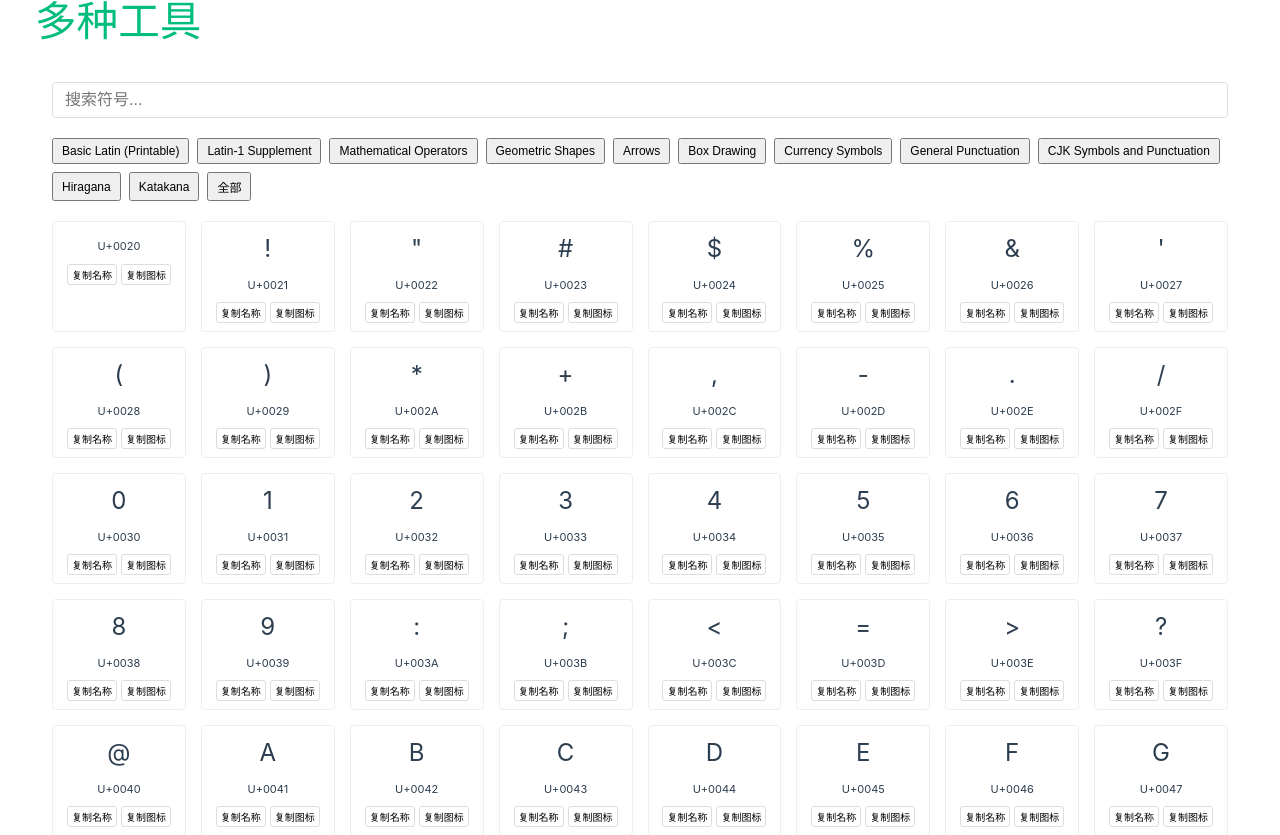
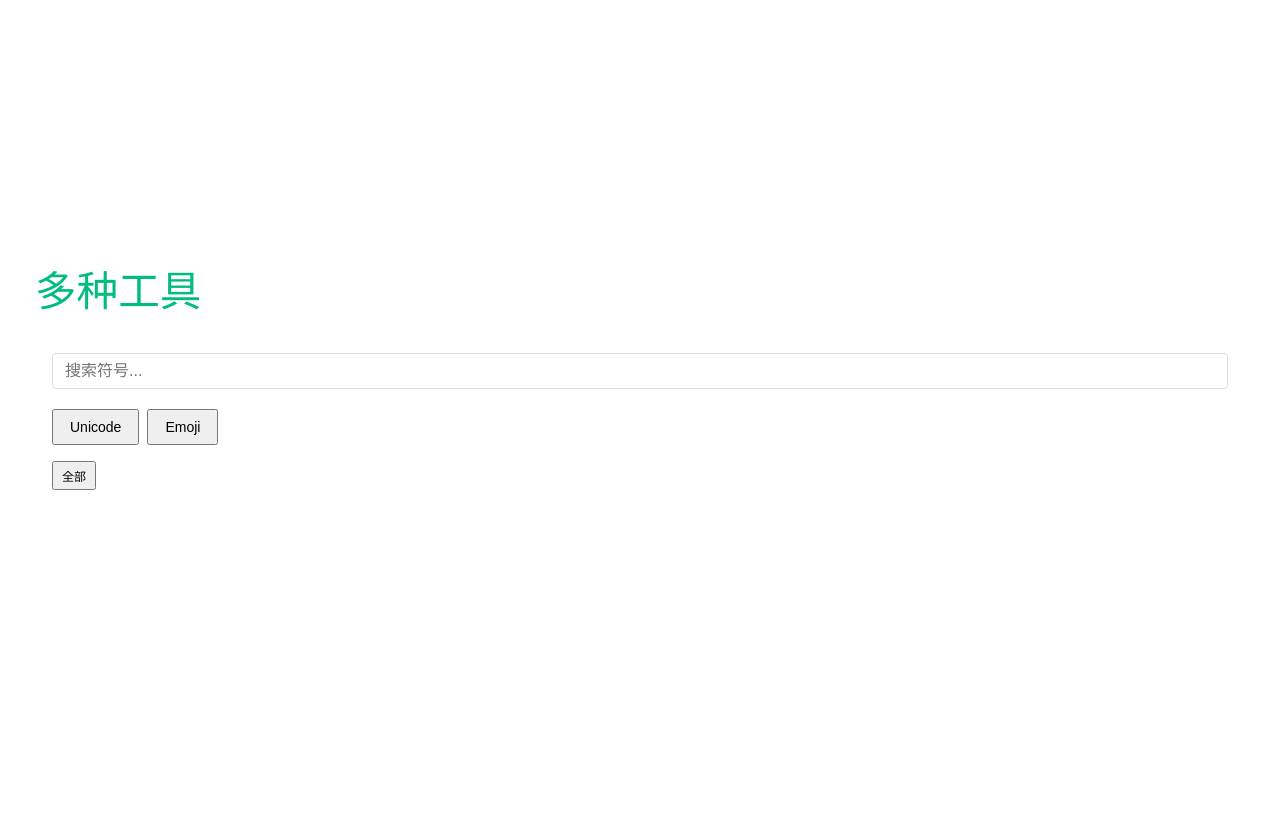
Before and after one commit to getofferhelp/vue-demo, a Vue app: page /unicode in a window 1280 px wide. Shown: the top 835 px of the page. After the commit the page ends 800 px from the top, so only its background shows below. Built offline with nearby package versions, Linux system fonts and the light colour scheme; the HTML template or start-up script is replaced by a standard one; what @emoji-mart/data would draw is missing.

Commit message:
Revert "x"
This reverts commit 06f717a3f9f2e621bce9b6f74df878255246d4e8.

```diff
--- a/src/components/IconUnicode.vue
+++ b/src/components/IconUnicode.vue
@@ -1,14 +1,24 @@
 <script setup lang="ts">
 import { ref, computed } from 'vue'
-import { unicodeBlockCategories, getIconsByCategory } from '../data/icons'
+import {
+  mainCategories,
+  unicodeBlockCategories,
+  emojiCategories,
+  getIconsByCategory,
+} from '../data/icons'
 
 const searchTerm = ref('')
+const activeMainCategory = ref<(typeof mainCategories)[number]>('emoji')
 const activeSubCategory = ref('')
 
-const subCategories = computed(() => unicodeBlockCategories)
+const categories = mainCategories
+
+const subCategories = computed(() => {
+  return activeMainCategory.value === 'emoji' ? emojiCategories : unicodeBlockCategories
+})
 
 const filteredIcons = computed(() => {
-  let icons = getIconsByCategory('unicode', activeSubCategory.value)
+  let icons = getIconsByCategory(activeMainCategory.value, activeSubCategory.value)
 
   if (searchTerm.value) {
     icons = icons.filter((icon) => icon.name.toLowerCase().includes(searchTerm.value.toLowerCase()))
@@ -35,6 +45,11 @@ const copyIcon = (icon: { name: string; icon: string }, copyType: 'name' | 'icon
       console.error('复制失败:', err)
     })
 }
+
+const handleMainCategoryClick = (category: (typeof mainCategories)[number]) => {
+  activeMainCategory.value = category
+  activeSubCategory.value = ''
+}
 </script>
 
 <template>
@@ -43,8 +58,23 @@ const copyIcon = (icon: { name: string; icon: string }, copyType: 'name' | 'icon
       <input v-model="searchTerm" type="text" placeholder="搜索符号..." class="search-input" />
     </div>
 
-    <!-- 移除主分类，只保留 Unicode 子分类 -->
+    <!-- 主分类 -->
+    <div class="main-categories">
+      <button
+        v-for="category in categories"
+        :key="category"
+        :class="{ active: activeMainCategory === category }"
+        @click="handleMainCategoryClick(category)"
+      >
+        {{ category === 'emoji' ? 'Emoji' : 'Unicode' }}
+      </button>
+    </div>
+
+    <!-- 子分类 -->
     <div class="sub-categories">
+      <button :class="{ active: activeSubCategory === '' }" @click="activeSubCategory = ''">
+        全部
+      </button>
       <button
         v-for="category in subCategories"
         :key="category"
@@ -52,9 +82,6 @@ const copyIcon = (icon: { name: string; icon: string }, copyType: 'name' | 'icon
         @click="activeSubCategory = category"
       >
         {{ category }}
-      </button>
-      <button :class="{ active: activeSubCategory === '' }" @click="activeSubCategory = ''">
-        全部
       </button>
     </div>
 
@@ -174,6 +201,16 @@ const copyIcon = (icon: { name: string; icon: string }, copyType: 'name' | 'icon
   }
 }
 
+.main-categories {
+  margin-bottom: 16px;
+}
+
+.main-categories button {
+  padding: 8px 16px;
+  margin-right: 8px;
+  font-size: 14px;
+}
+
 .sub-categories {
   margin-bottom: 20px;
   display: flex;
--- a/src/data/icons.ts
+++ b/src/data/icons.ts
@@ -7,98 +7,43 @@ console.log('Raw emoji data structure:', emojiData)
 
 // 定义 emoji-mart 数据的类型
 interface EmojiMartData {
-  categories: Array<{
-    id: string
-    name: string
-    emojis: string[]
+  emojis: {
+    [key: string]: EmojiRawData
+  }
+}
+
+interface EmojiRawData {
+  name: string
+  skins: Array<{
+    native: string
   }>
-  emojis: {
-    [key: string]: {
-      id: string
-      name: string
-      keywords: string[]
-      skins: Array<{ native: string }>
-      category: string
-    }
-  }
+  keywords: string[]
+  category: string
 }
 
 // 使用类型断言处理 emojiData
 const typedEmojiData = emojiData as unknown as EmojiMartData
 
-// 确保分类名称一致性
-const normalizeCategory = (category: string | undefined): string => {
-  return (category || 'uncategorized').toLowerCase().trim()
-}
+// 修改数据处理方式，添加类型断言
+export const emojiIcons = Object.values(typedEmojiData.emojis || {}).map((emoji) => ({
+  name: (emoji as EmojiRawData).name,
+  icon: (emoji as EmojiRawData).skins[0].native,
+  category: (emoji as EmojiRawData).category,
+  keywords: (emoji as EmojiRawData).keywords || [],
+}))
 
-// 导出 emoji 相关内容
-export const emojiIcons = Object.entries(typedEmojiData.emojis || {}).map(([id, emoji]) => {
-  // 添加调试日志
-  if (!emoji.category) {
-    console.warn('Emoji without category:', emoji)
-  }
-
-  return {
-    id,
-    name: emoji.name || '',
-    icon: emoji.skins?.[0]?.native || '',
-    category: normalizeCategory(emoji.category),
-    keywords: emoji.keywords || [],
-  }
-})
-
-// 修复 emoji 分类，确保分类名称一致性
-export const emojiCategories = Array.from(new Set(emojiIcons.map((icon) => icon.category))).filter(
-  Boolean,
-) // 过滤掉空值
-
-// 添加调试日志
-console.log('Emoji data loaded:', {
-  totalEmojis: emojiIcons.length,
-  categories: emojiCategories,
-  categoryCounts: emojiCategories.map((cat) => ({
-    category: cat,
-    count: emojiIcons.filter((e) => e.category === cat).length,
-  })),
-})
-
-// 修改默认 emoji 的类型和数据
+// 如果数据加载失败，提供一些默认的emoji
 const defaultEmojis = [
   {
-    id: 'smile',
     name: 'smile',
     icon: '😊',
     category: 'smileys',
     keywords: ['happy', 'joy'],
   },
-  {
-    id: 'heart',
-    name: 'heart',
-    icon: '❤️',
-    category: 'symbols',
-    keywords: ['love'],
-  },
-  {
-    id: 'star',
-    name: 'star',
-    icon: '⭐',
-    category: 'symbols',
-    keywords: ['favorite'],
-  },
-  {
-    id: 'sun',
-    name: 'sun',
-    icon: '☀️',
-    category: 'nature',
-    keywords: ['weather'],
-  },
-  {
-    id: 'moon',
-    name: 'moon',
-    icon: '🌙',
-    category: 'nature',
-    keywords: ['night'],
-  },
+  { name: 'heart', icon: '❤️', category: 'symbols', keywords: ['love'] },
+  { name: 'star', icon: '⭐', category: 'symbols', keywords: ['favorite'] },
+  { name: 'sun', icon: '☀️', category: 'nature', keywords: ['weather'] },
+  { name: 'moon', icon: '🌙', category: 'nature', keywords: ['night'] },
 ]
 
 // 如果 emojiIcons 为空，使用默认数据
@@ -237,5 +182,10 @@ const createUnicodeRange = (start: number, end: number, category: string) => {
 console.log('Available Unicode blocks:', unicodeBlocks)
 console.log('Unicode categories:', unicodeBlockCategories)
 
+// Emoji 分类
+export const emojiCategories = Array.from(
+  new Set(Object.values(unicodeEmojiJson).map((data) => data.group)),
+)
+
 console.log('Processed emoji icons:', emojiIcons)
 console.log('Categories:', emojiCategories)
```
